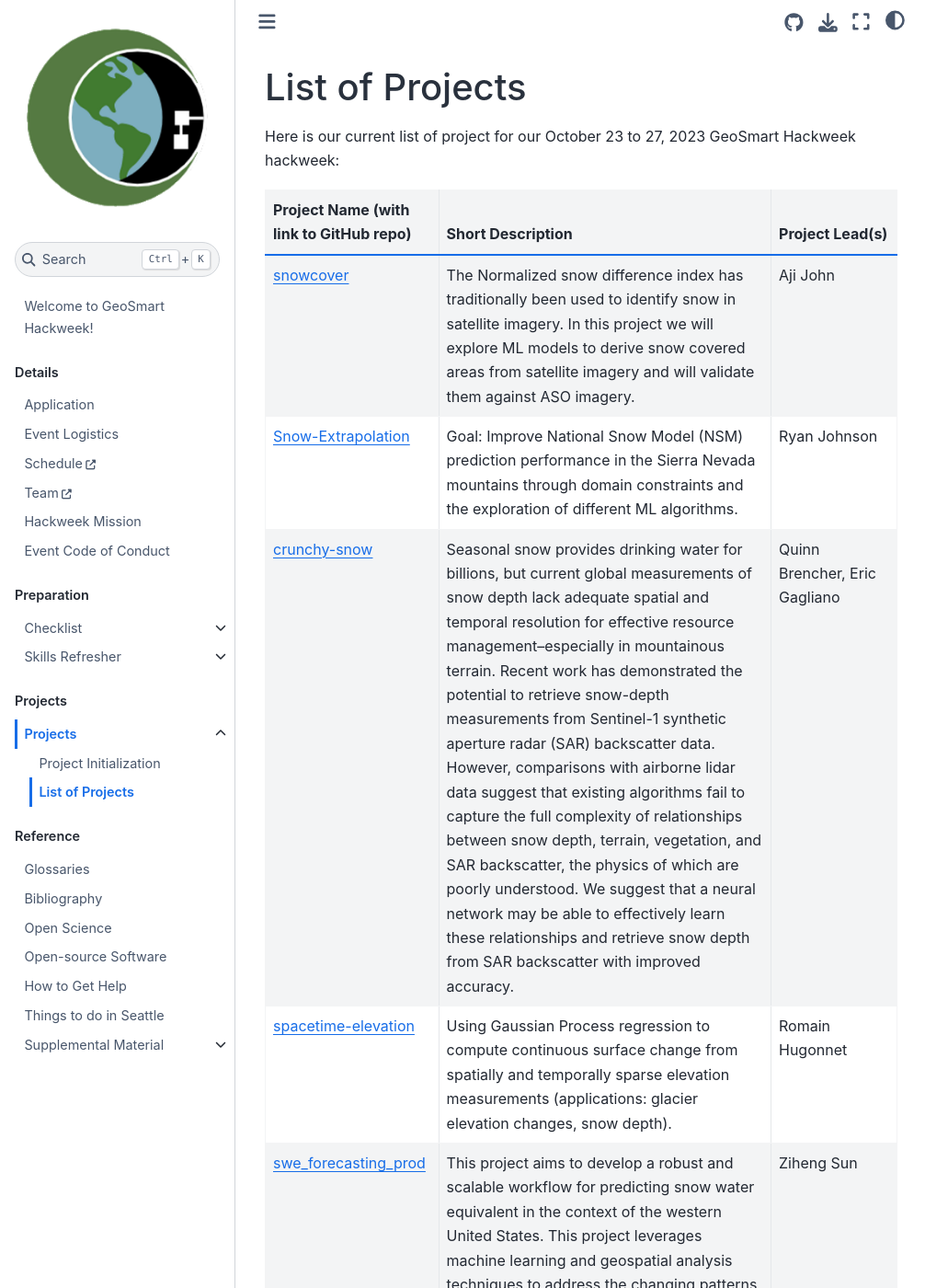
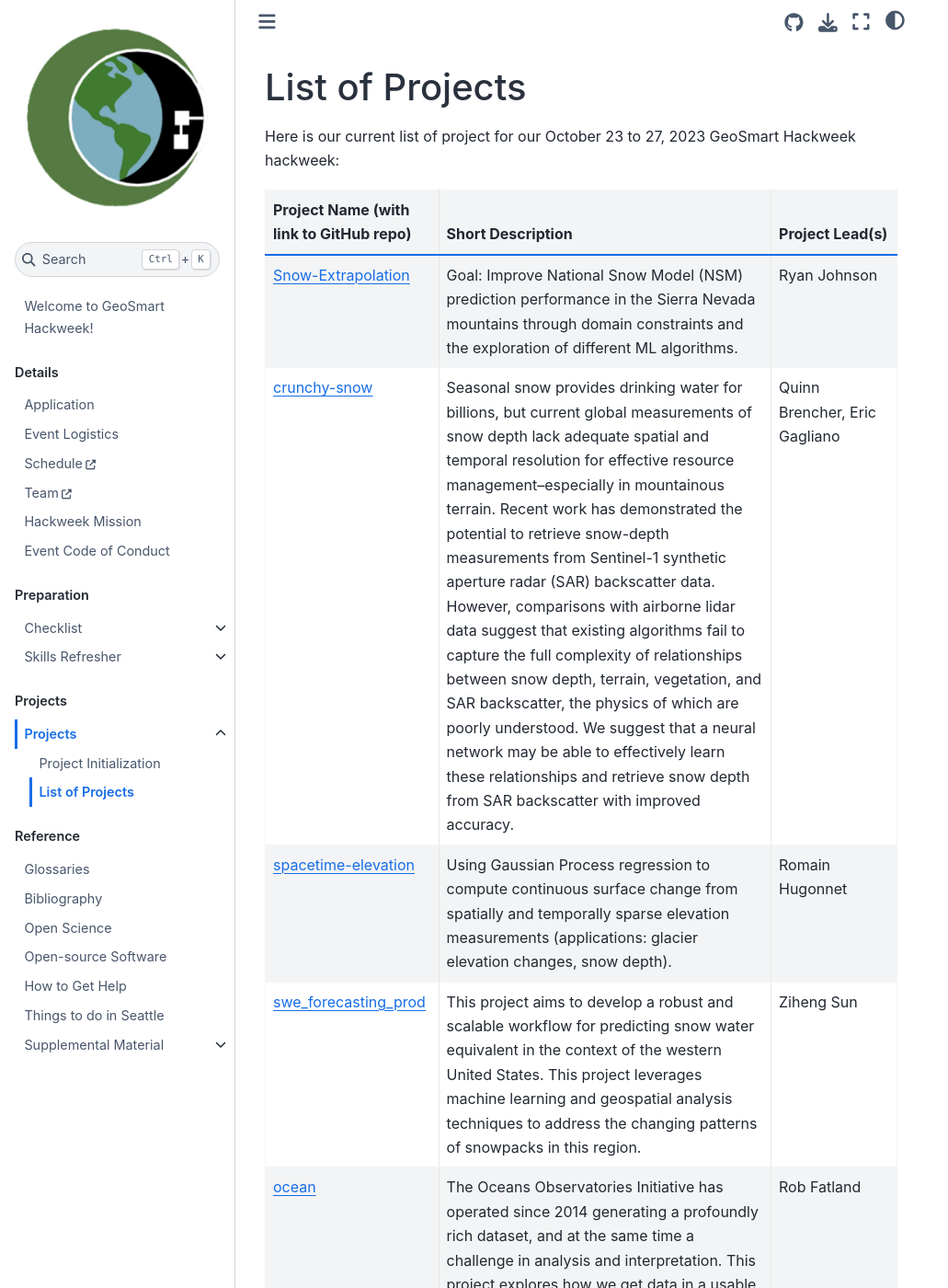
Before and after one commit to geo-smart/2023-hackweek-website, a Jupyter Book: the page built from book/projects/list_of_projects.md, in a window 1280 px wide and 1400 px high. Shown: the whole window at 92% size, without its empty margins (0-1031 px from the left). Built offline with Jupyter Book 1.0.4 settings and Sphinx 7.4.7 and the Sphinx Book theme 1.1.4, drawn with Linux system fonts in a browser that asks for light colours; pages that are not in the unit, such as notebooks, are missing from menus; some of the changed text lies outside the part shown.

Commit message:
remove Aji's project

```diff
--- a/book/projects/list_of_projects.md
+++ b/book/projects/list_of_projects.md
@@ -4,10 +4,10 @@ Here is our current list of project for our {{dates}} {{ hackweek }} hackweek:
 
 | Project Name (with link to GitHub repo) | Short Description | Project Lead(s) |
 |:--------|:--------|:-----|
-| [snowcover](https://github.com/geo-smart/snowcover) | The Normalized snow difference index has traditionally been used to identify snow in satellite imagery. In this project we will explore ML models to derive snow covered areas from satellite imagery and will validate them against ASO imagery. | Aji John |
 | [Snow-Extrapolation](https://github.com/geo-smart/Snow-Extrapolation) | Goal: Improve National Snow Model (NSM) prediction performance in the Sierra Nevada mountains through domain constraints and the exploration of different ML algorithms. | Ryan Johnson |
 | [crunchy-snow](https://github.com/geo-smart/crunchy-snow) | Seasonal snow provides drinking water for billions, but current global measurements of snow depth lack adequate spatial and temporal resolution for effective resource management–especially in mountainous terrain. Recent work has demonstrated the potential to retrieve snow-depth measurements from Sentinel-1 synthetic aperture radar (SAR) backscatter data. However, comparisons with airborne lidar data suggest that existing algorithms fail to capture the full complexity of relationships between snow depth, terrain, vegetation, and SAR backscatter, the physics of which are poorly understood. We suggest that a neural network may be able to effectively learn these relationships and retrieve snow depth from SAR backscatter with improved accuracy. | Quinn Brencher, Eric Gagliano |
 | [spacetime-elevation](https://github.com/geo-smart/spacetime-elevation) | Using Gaussian Process regression to compute continuous surface change from spatially and temporally sparse elevation measurements (applications: glacier elevation changes, snow depth).  | Romain Hugonnet |
 | [swe_forecasting_prod](https://github.com/geo-smart/swe_forecasting_prod) | This project aims to develop a robust and scalable workflow for predicting snow water equivalent in the context of the western United States. This project leverages machine learning and geospatial analysis techniques to address the changing patterns of snowpacks in this region. | Ziheng Sun |
 | [ocean](https://github.com/geo-smart/ocean) | The Oceans Observatories Initiative has operated since 2014 generating a profoundly rich dataset, and at the same time a challenge in analysis and interpretation. This project explores how we get data in a usable form, how we assess the data and how we might apply it | Rob Fatland |
 | [water-surf](https://github.com/geo-smart/elwha_segmentation)                         | This project aims to identify water surfaces in airborne imagery using ML segmentation techniques. | Stefan Todoran, Karthik Venkataramani      |
+| [snowcover](https://github.com/geo-smart/snowcover) | *this project has been canceled because the project lead will be unavailable to join us* |  |
```
